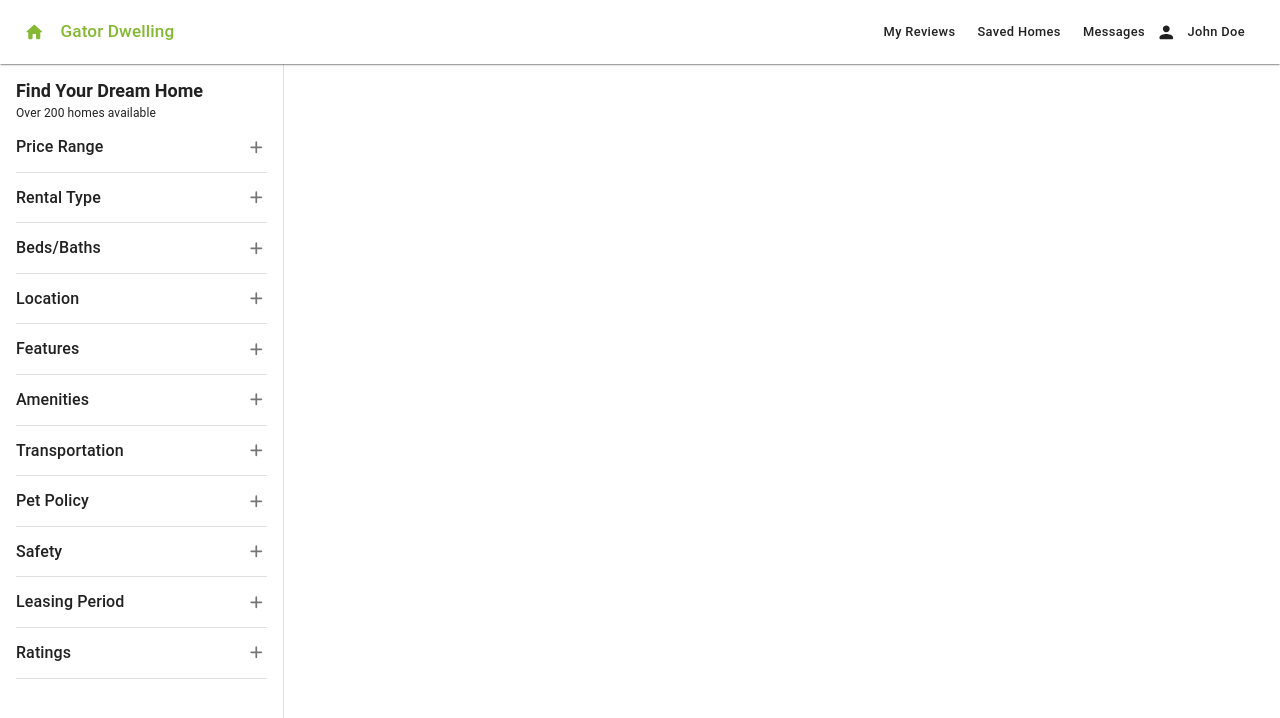
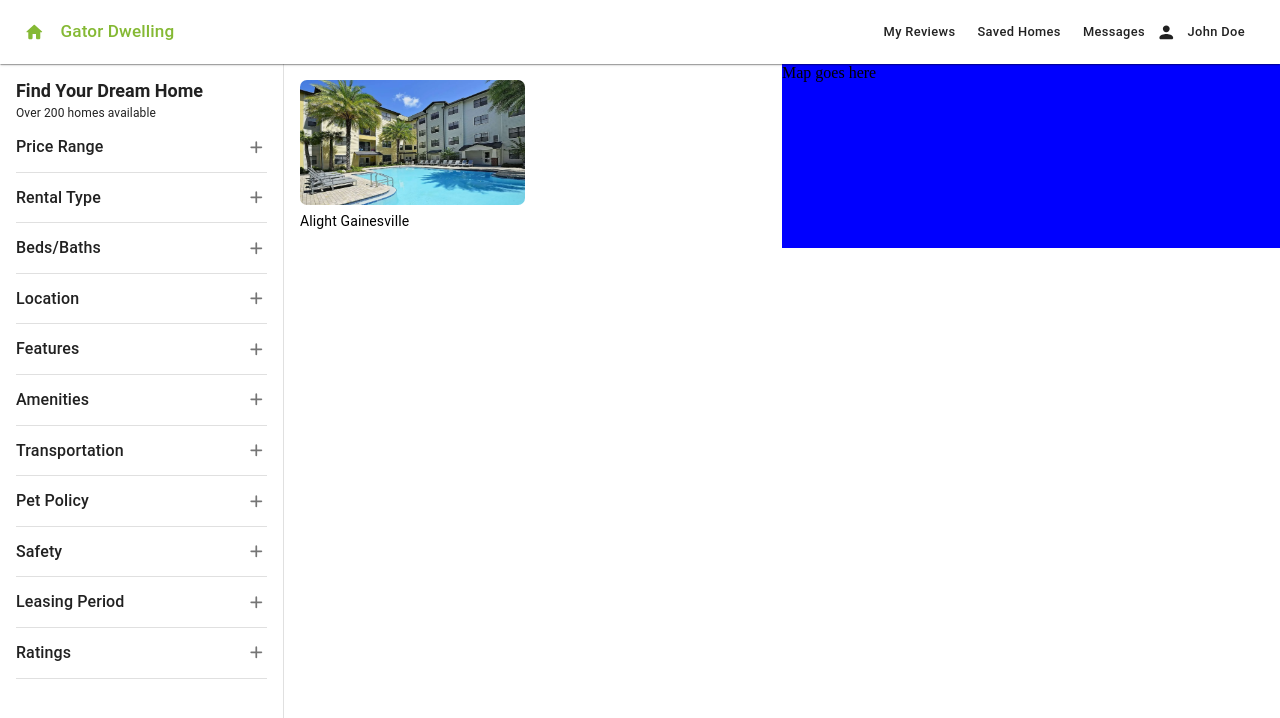
Before and after one commit to priyamthakkar2001/GatorDwelling2, a React (Create React App) app in the folder client/: page / in a window 1280 px wide. Shown: the top 718 px of the page. Built offline with nearby package versions, Linux system fonts and the light colour scheme; no server answers.

Commit message:
connected client to server

```diff
--- /dev/null
+++ b/client/src/components/card.js
@@ -0,0 +1,11 @@
+import React, { useState } from "react";
+import {Box, Typography} from '@mui/material';
+
+export default function DwellingCard() {
+    return (
+        <Box>
+            <img src="alight.png" width={225} height={125} style={{borderRadius: 7}}/>
+            <Typography fontSize={14} sx={{marginTop: "2px"}}>Alight Gainesville</Typography>
+        </Box>
+    )
+}
--- a/client/src/pages/details.js
+++ b/client/src/pages/details.js
@@ -1,4 +1,4 @@
-import React, { useEffect, useState } from "react";
+import React, { useState } from "react";
 
 export default function Details() {
     return (
--- a/client/src/pages/home.js
+++ b/client/src/pages/home.js
@@ -1,8 +1,37 @@
 import React, { useEffect, useState } from "react";
+import {Box, Grid, Toolbar} from '@mui/material';
+import MuiBox from '@mui/material/Box';
+import {styled} from '@mui/material/styles';
 import Filter from "../components/filter";
+import DwellingCard from "../components/card";
+import useService from '../service';
+
+const Main = styled((props) => (
+	<MuiBox component="main" {...props} />
+  ))(({ theme }) => ({
+	marginLeft: 284
+  }));
 
 export default function Home() {
+
+    const [dwellings, loading] = useService();
+
     return (
-        <Filter />
+        <>
+            <Filter />
+            <Main>
+                <Grid container>
+                    <Grid item xs={12}><Toolbar/></Grid>
+                    <Grid item xs={6} spacing={2} sx={{padding: 2}}>
+                        <DwellingCard/>
+                    </Grid>
+                    <Grid item xs={6}>
+                        <div style={{backgroundColor: "blue", width: "100%", height: "100%"}}>
+                            Map goes here
+                        </div>
+                    </Grid>
+                </Grid>
+            </Main>
+        </>
     )
 }
--- /dev/null
+++ b/client/src/service.js
@@ -0,0 +1,22 @@
+import { useState, useEffect } from 'react';
+
+export default () => {
+  const [dwellings, setDwellings] = useState([]);
+  const [loading, setLoading] = useState(true);
+
+  useEffect(() => {
+    const fetchDwellings = async () => {
+        const res = await fetch('http://localhost:5000/dwellings');
+        const data = await res.json();
+        console.log(data);
+        setDwellings(data);
+        setLoading(false);
+    };
+
+    if (loading) {
+      fetchDwellings();
+    }
+  }, []);
+
+  return [dwellings, loading];
+};
```
